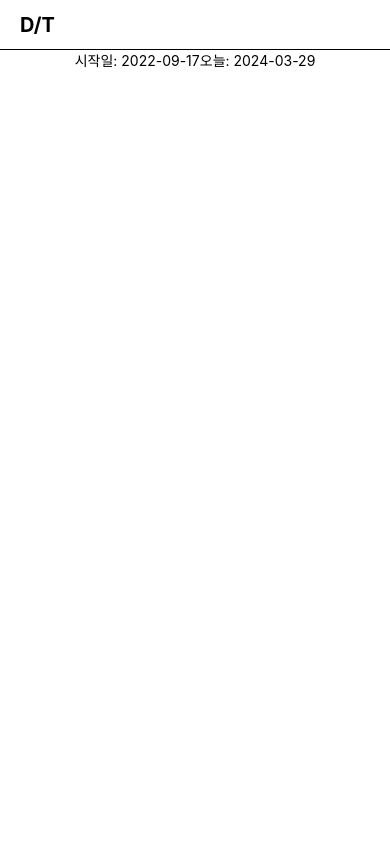
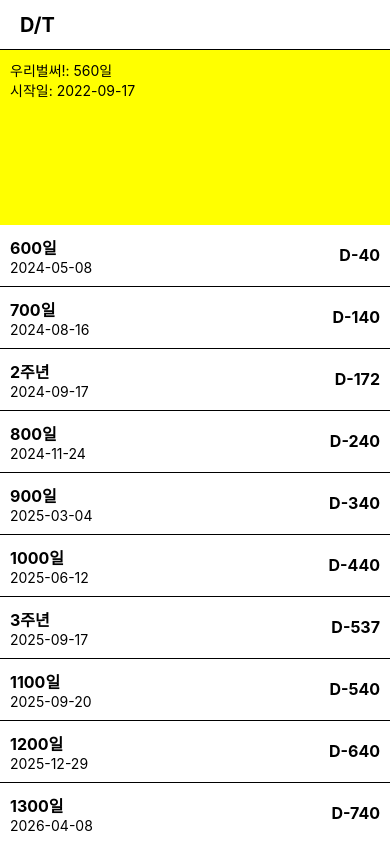
Before and after one commit to winbigcoms/dater, a React Native app: screen / in a window 390 px wide. Built offline with nearby package versions, Linux system fonts and the light colour scheme.

Commit message:
set date

```diff
--- a/App.tsx
+++ b/App.tsx
@@ -1,9 +1,7 @@
-import { StyleSheet, Text, View, StatusBar } from "react-native";
+import { StyleSheet, StatusBar } from "react-native";
 import { Header } from "./src/component/header";
 import { SafeAreaProvider, SafeAreaView } from "react-native-safe-area-context";
 import { MainContents } from "./src/component/main";
-
-const headerStatusBarHeight = StatusBar.currentHeight;
 
 export default function App() {
   return (
--- a/src/component/main/index.tsx
+++ b/src/component/main/index.tsx
@@ -1,15 +1,41 @@
-import { StyleSheet, Text, View } from "react-native";
+import { FlatList, StyleSheet, Text, View } from "react-native";
 import { START_DATE } from "../../const";
 import dayjs from "dayjs";
+import { get_day_list_10, get_past_Date } from "../../utill/date";
 
 dayjs.locale();
 
 export const MainContents = () => {
+  const dateList = get_day_list_10(START_DATE);
+
   return (
     <View style={MainContentsStyle.container}>
       <View style={MainContentsStyle.contentsHeader}>
-        <Text>시작일: {START_DATE}</Text>
-        <Text>오늘: {dayjs().format("YYYY-MM-DD")}</Text>
+        <View>
+          <Text>우리벌써!: {get_past_Date(START_DATE)}일</Text>
+        </View>
+        <View>
+          <Text>시작일: {START_DATE}</Text>
+        </View>
+      </View>
+      <View style={MainContentsStyle.flexItemBox}>
+        <FlatList
+          data={dateList}
+          keyExtractor={(item) => item.title}
+          renderItem={({ item }) => (
+            <View style={MainContentsStyle.fletItem}>
+              <View>
+                <Text style={MainContentsStyle.fletItemDday}>{item.title}</Text>
+                <Text>{item.date.format("YYYY-MM-DD")}</Text>
+              </View>
+              <View>
+                <Text style={MainContentsStyle.fletItemDday}>
+                  D-{item.Dday}
+                </Text>
+              </View>
+            </View>
+          )}
+        />
       </View>
     </View>
   );
@@ -18,9 +44,27 @@ export const MainContents = () => {
 const MainContentsStyle = StyleSheet.create({
   container: {
     flex: 1,
+    width: "100%",
   },
   contentsHeader: {
     flex: 1,
+    backgroundColor: "yellow",
+    padding: 10,
+  },
+  flexItemBox: {
+    flex: 4,
+  },
+  fletItem: {
+    borderBottomWidth: 1,
+    padding: 10,
+    flex: 1,
     flexDirection: "row",
+    gap: 10,
+    justifyContent: "space-between",
+    alignItems: "center",
+  },
+  fletItemDday: {
+    fontWeight: "bold",
+    fontSize: 16,
   },
 });
--- a/src/const/index.ts
+++ b/src/const/index.ts
@@ -1 +1,2 @@
 export const START_DATE = "2022-09-17";
+export const MAIN_TITLE = "시작...!";
--- /dev/null
+++ b/src/utill/date.ts
@@ -0,0 +1,59 @@
+import dayjs, { Dayjs } from "dayjs";
+
+dayjs.locale();
+
+export const get_past_Date = (targetDateString: string) => {
+  return Math.abs(dayjs().diff(targetDateString, "d")) + 1;
+};
+
+export const get_day_list_10 = (targetDateString: string) => {
+  // 100일 단위 및 1주년 체크
+  const result: { date: Dayjs; title: string; Dday: number }[] = [];
+
+  const past_date = get_past_Date(targetDateString); // 몇일 지났는지 체크
+
+  const targetDate = dayjs(targetDateString);
+  const today = dayjs();
+  const [hundred, hundreadRest] = String(past_date / 100).split(".");
+  const [year, yearRest] = String(past_date / 365).split(".");
+  const numberHundred = Number(hundred);
+  const numberYear = Number(year);
+
+  for (let i = numberHundred, u = numberYear; i < 10 + numberHundred; i++) {
+    if (i === numberYear && !yearRest) {
+      result.push({
+        date: today,
+        title: `${numberYear}주년`,
+        Dday: get_past_Date(today.format("YYYY-MM-DD")),
+      });
+      continue;
+    }
+    if (i === numberHundred && !hundreadRest) {
+      result.push({
+        date: today,
+        title: `${numberHundred}백일`,
+        Dday: get_past_Date(today.format("YYYY-MM-DD")),
+      });
+      continue;
+    }
+
+    result.push({
+      date: targetDate.add((i + 1) * 100 - 1, "d"),
+      title: `${(i + 1) * 100}일`,
+      Dday: get_past_Date(
+        targetDate.add((i + 1) * 100 - 1, "d").format("YYYY-MM-DD")
+      ),
+    });
+
+    if ((u + 1) * 365 > i * 100 && (u + 1) * 365 < (i + 1) * 100) {
+      result.push({
+        date: targetDate.add(u + 1, "y"),
+        title: `${u + 1}주년`,
+        Dday: get_past_Date(targetDate.add(u + 1, "y").format("YYYY-MM-DD")),
+      });
+      u++;
+    }
+  }
+
+  return result.sort((a, b) => a.Dday - b.Dday);
+};
```
